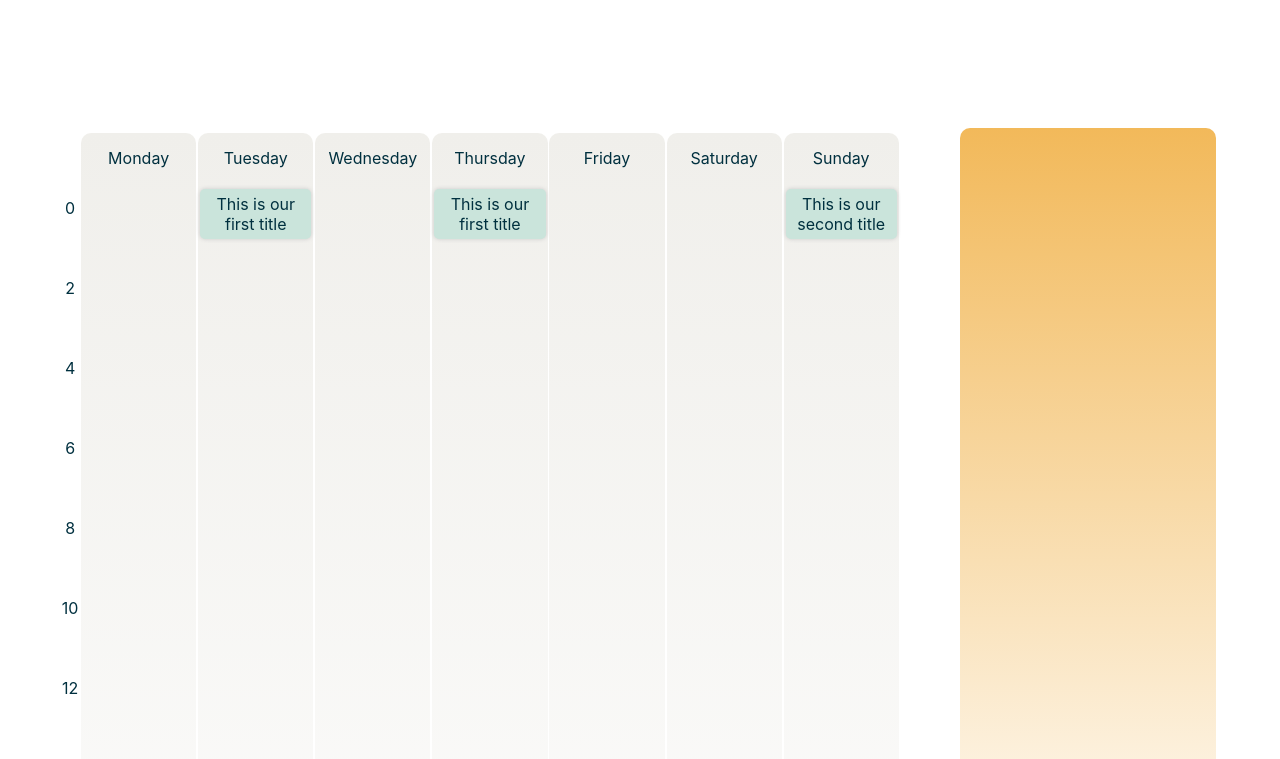
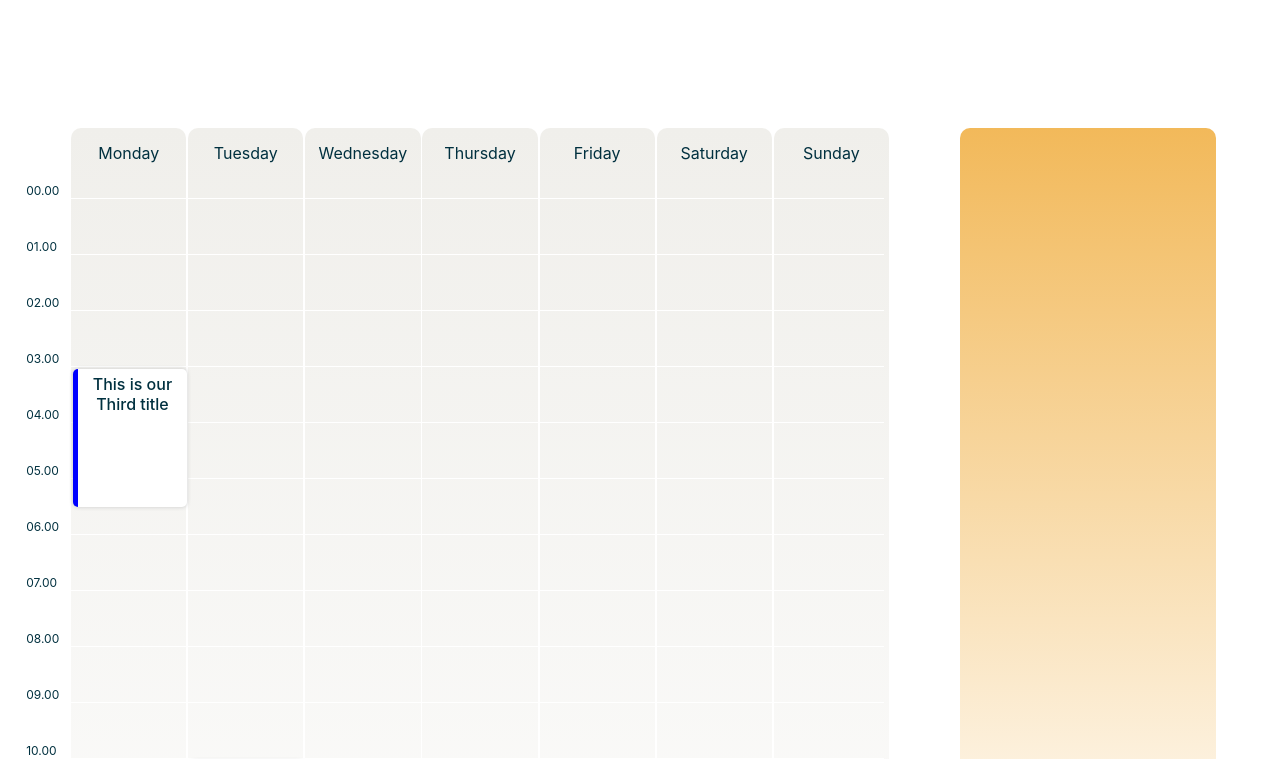
Before and after one commit to JJNR-DEV/qutine, a React (Create React App) app in the folder client/: page /dashboard in a window 1280 px wide. Shown: the top 759 px of the page. Built offline with nearby package versions, Linux system fonts and the light colour scheme.

Commit message:
routines do now position in the right time slot

```diff
--- a/client/src/components/dashboard/Dashboard.css
+++ b/client/src/components/dashboard/Dashboard.css
@@ -15,15 +15,21 @@
 }
 
 .timePole {
+  position: absolute;
+  text-align: left;
   min-height: 1000px;
   max-height: 1000px;
-  padding: 40px 0 0 0;
+  width: 67vw;
+  padding: 40px 50px 0 0;
   display: flex;
+  justify-content: flex-start;
   flex-direction: column;
 }
 
 .time {
-  margin: 30px 0;
+  border-bottom: #fff 1px solid;
+  font-size: 12px;
+  margin: 20px 0;
 }
 
 .weekday {
@@ -34,16 +40,19 @@
   margin: 0 .1%;
   padding: 15px 0;
   border-radius: 10px 10px 0 0;
-  display: grid;
-  grid-template-rows: repeat(24, 1fr);
 }
 
 .habitModule {
+  position: absolute;
+  width: 7.7%;
   border-radius: 5px;
   margin: 0 2px;
   padding: 5px;
   background: white;
   box-shadow: 0 0 4px #c9c9c9;
+  color: #00303F;
+  font-size: 16px;
+  font-weight: 500;
 }
 
 .weekGoalsContainer {
--- a/client/src/components/dashboard/HabitsDesktop.jsx
+++ b/client/src/components/dashboard/HabitsDesktop.jsx
@@ -1,85 +1,87 @@
 import React, { useState } from 'react';
 
 const HabitsDesktop = () => {
-  const [weekDays, setWeekDays] = useState([
-    { day: 'Monday', modules: [] },
+  const [routines, setRoutines] = useState(
+    [
       {
-      day: 'Tuesday',
-      modules: [
-        {
-          title: 'This is our first title',
-          day: 'Tuesday',
-          time: { start: 830, end: 1200 },
-          repeat: 'everyWeekDay',
+        routineName: 'This is our first title',
+        day: ['Tuesday'],
+        startTime: '10',
+        duration: '2',
         category: 'work',
       },
-      ],
+      {
+        routineName: 'This is our second title',
+        day: ['Friday'],
+        startTime: '12',
+        duration: '5',
+        category: 'home',
       },
-    { day: 'Wednesday', modules: [] },
       {
-      day: 'Thursday',
-      modules: [
-        {
-          title: 'This is our first title',
-          day: 'Thursday',
-          time: { start: 1030, end: 1200 },
-          repeat: 'everyWeekDay',
-          category: 'training',
+        routineName: 'This is our Third title',
+        day: ['Monday'],
+        startTime: '3',
+        duration: '2.5',
+        category: 'home',
       },
-      ],
-    },
-    { day: 'Friday', modules: [] },
-    { day: 'Saturday', modules: [] },
-    {
-      day: 'Sunday',
-      modules: [
-        {
-          title: 'This is our second title',
-          day: 'Sunday',
-          time: { start: 830, end: 1200 },
-          repeat: 'everyWeekDay',
-          category: 'work',
-        },
-      ],
-    }]);
-  const [categoryColor, setCategoryColor] = useState([{ home: '#CAE4DB' }, { work: '#CAE4DB' }, { training: '#CAE4DB' }]);
+    ]
+  );
+
+  const [categoryColor, setCategoryColor] = useState([{ home: 'blue' }, { work: 'yellow' }, { training: 'red' }]);
 
   const createHabit = (object) => {
     const {
-      title, time, repeat, category,
+      routineName, startTime, duration, category,
     } = object;
     const colorMatch = categoryColor.map((color) => color[category]).filter((color) => color);
     const newModule = React.createElement(
       'div',
       {
-        className: `habitModule ${category} ${repeat}`,
-        id: `${time.start}:${time.end}`,
-        style: { backgroundColor: colorMatch[0] },
+        className: `habitModule ${category}`,
+        style: {
+          height: `${(duration * 56) -12}px`,
+          marginTop: `${(startTime * 56) + 38}px`,
+          borderLeft: `${colorMatch[0]} 5px solid`
+        },
         key: Date.now(),
       },
-      title,
+      routineName,
     );
     return newModule;
   };
 
-  const appendHabitToWeek = (divDay) => weekDays.map((day) => day.modules.map((module) => {
-    if (module.day === divDay) {
-      return createHabit(module);
+  const appendHabitToWeek = (divDay) => routines.map( (routine) => {
+    if (routine.day[0] === divDay) {
+      return createHabit(routine);
     }
     return null;
-  }));
+  });
 
-  const createWeek = () => weekDays.map((day) => React.createElement('div',
+  const createWeek = () => {
+    const weekDays = ['Monday', 'Tuesday', 'Wednesday', 'Thursday', 'Friday', 'Saturday', 'Sunday'];
+    return weekDays.map(day => React.createElement('div',
       {
-      className: `weekday ${day.day}`,
-      key: day.day,
+        className: `weekday ${day}`,
+        key: day
       },
-    [day.day, appendHabitToWeek(day.day)]));
+      [day, appendHabitToWeek(day)]
+    ));
+  };
+
+  const addZero = (index) => {
+    let newNum;
+    if (index.toString().length < 2) {
+      newNum = `0${index}`;
+    } else {
+      newNum = `${index}`;
+    }
+    return newNum;
+  }
 
   const timePole = () => {
     const timeArr = [];
-    for (let i = 0; i < 25; i += 2) {
-      timeArr.push(React.createElement('p', { className: 'time', key: i }, i));
+    for (let i = 0; i < 25; i++) {
+      timeArr.push(React.createElement('p', { className: 'time', key: i }, `${addZero(i)}.00`));
     }
     return timeArr;
   };
@@ -92,6 +94,6 @@ const HabitsDesktop = () => {
       {createWeek()}
     </div>
   );
-};
+}
 
 export default HabitsDesktop;
```
Also changed, not shown: client/src/components/dashboard/Scheduler.jsx (added, +26 -0 lines), 1 other file (tests, documents, lock files or other folders). Lines whose indentation alone changed are shown as unchanged.
